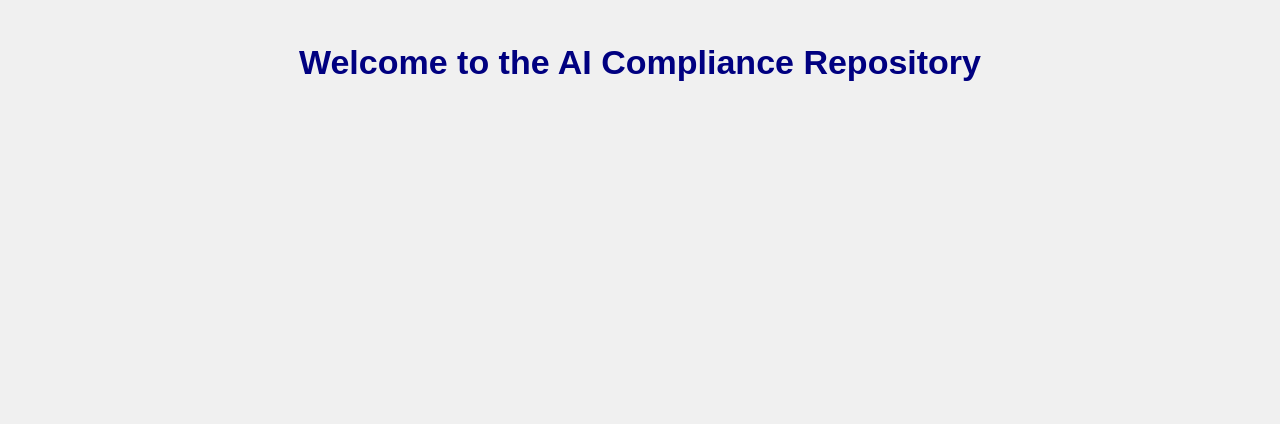
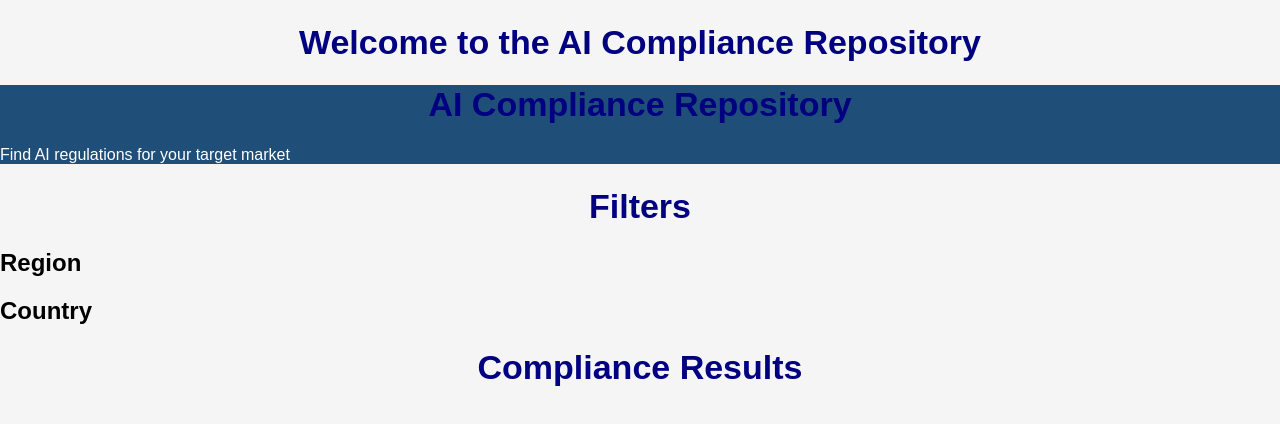
Before and after one commit to mango406/hsitp-compliance-platform, a plain HTML site: page index.html in a window 1280 px wide. Drawn offline with Linux system fonts and the light colour scheme.

Commit message:
Add page structure and CSS styling

```diff
--- a/index.html
+++ b/index.html
@@ -6,5 +6,17 @@
     </head>
     <body>
         <h1>Welcome to the AI Compliance Repository</h1>
+        <div class="header">
+            <h1>AI Compliance Repository</h1>
+            <p>Find AI regulations for your target market</p>
+        </div>
+        <div class="Filters">
+            <h1>Filters</h1>
+            <h2>Region</h2>
+            <h2>Country</h2>
+        </div>
+        <div class="results">
+            <h1>Compliance Results</h1>
+        </div>
     </body>
 </html>
--- a/styles.css
+++ b/styles.css
@@ -4,7 +4,11 @@ h1{
     text-align: center;
 }
 body{font-family: Arial, sans-serif;
-    background-color: #f0f0f0;
+    background-color: #f5f5f5;
     margin: 0;
-    padding: 20px;
 }
+.header{
+    background-color: #1f4e79;
+    color: white;
+    text-align: left;
+}
```
